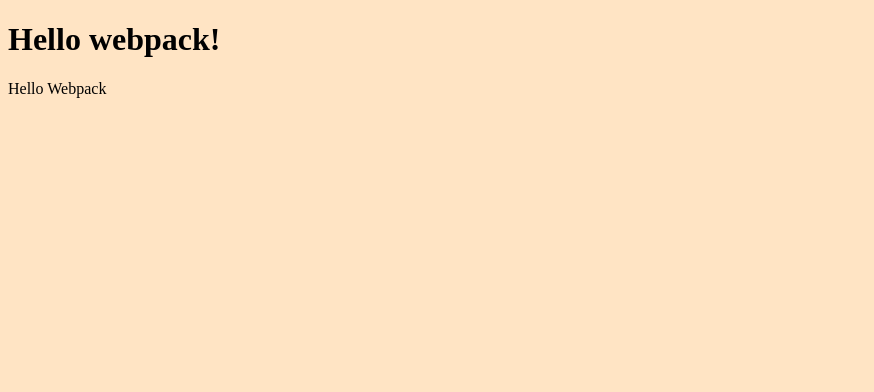
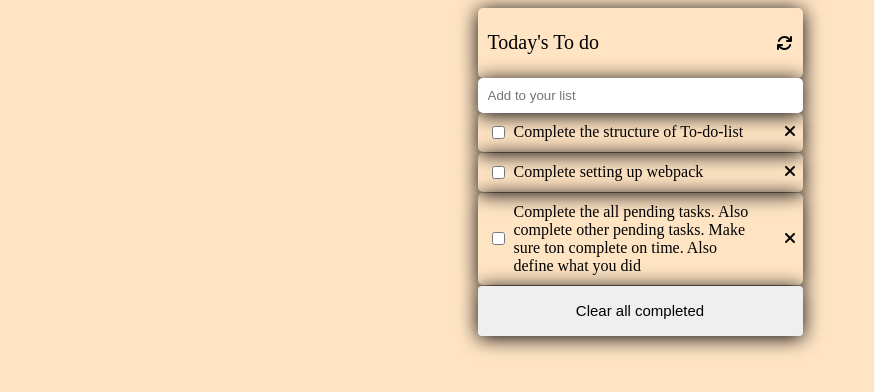
Before and after one commit to Wahaj-Ali/to-do-list, a website built with webpack: page src/index.html in a window 1280 px wide. Shown: the whole page, without its empty margins (0-874 px from the left). Built offline with nearby package versions, Linux system fonts and the light colour scheme.

Commit message:
Created a new branch
in this commit
- created the basic structure for the To-do list App.
- Used a function to dynamically get data from an array of objects and display it in the list.

```diff
--- a/src/index.html
+++ b/src/index.html
@@ -4,9 +4,26 @@
     <meta charset="UTF-8" />
     <meta http-equiv="X-UA-Compatible" content="IE=edge" />
     <meta name="viewport" content="width=device-width, initial-scale=1.0" />
+    <link
+      rel="stylesheet"
+      href="https://cdnjs.cloudflare.com/ajax/libs/font-awesome/6.2.1/css/all.min.css"
+    />
     <title>To Do List</title>
   </head>
   <body>
-    <h1>Hello webpack!</h1>
+    <div class="heading">
+      <h1>Today's To do</h1>
+      <i class="fa-solid fa-arrows-rotate"></i>
+    </div>
+    <div class="todo-list">
+      <div class="list-head">
+        <input type="text" placeholder="Add to your list" />
+      </div>
+
+      <div class="tasks"></div>
+      <div class="clear">
+        <button>Clear all completed</button>
+      </div>
+    </div>
   </body>
 </html>
--- a/src/index.js
+++ b/src/index.js
@@ -1,14 +1,50 @@
 import _ from 'lodash';
 import './style.css';
 
-function component() {
-    const element = document.createElement('div');
+// function component() {
+//     const element = document.createElement('div');
 
-    // Lodash, now imported by this script
-    element.innerHTML = _.join(['Hello', 'Webpack'], ' ');
-    element.classList.add('body');
+//     // Lodash, now imported by this script
+//     element.innerHTML = _.join(['Hello', 'Webpack'], ' ');
+//     element.classList.add('body');
 
-    return element;
-  }
+//     return element;
+//   }
 
-  document.body.appendChild(component());
+//   document.body.appendChild(component());
+
+const simpleTasks = [
+  {
+    description : "Complete the structure of To-do-list",
+    completed : false,
+    index : 1,
+  },
+  {
+    description : "Complete setting up webpack",
+    completed : true,
+    index : 2,
+  },
+  {
+    description : "Complete the all pending tasks. Also complete other pending tasks. Make sure ton complete on time. Also define what you did",
+    completed : false,
+    index : 3,
+  },
+]
+function displayTasks() {
+  let result = '';
+  simpleTasks.filter((task) => task.index > 0).forEach((task) => {
+    result += `
+    <div class="item">
+    <div class="itme-desc">
+    <input type="checkbox"  name="${task}" >
+    <label for="task"> ${task.description}</label><br>
+    </div>
+    <div class="item-btn">
+      <i class="fa-solid fa-xmark"></i>
+    </div>
+  </div> `;
+  });
+  document.querySelector('.tasks').innerHTML = result;
+}
+
+displayTasks();
--- a/src/style.css
+++ b/src/style.css
@@ -1,3 +1,75 @@
 body {
     background-color: bisque;
+    display: flex;
+    justify-content: center;
+    flex-direction: column;
+    align-items: center;
 }
+
+li {
+    list-style: none;
+}
+
+.item {
+    display: flex;
+    align-items: center;
+    gap: 8px;
+}
+
+.heading {
+    display: flex;
+    align-items: center;
+    padding: 10px;
+    border-radius: 5px;
+    box-shadow: 0px 2px 20px;
+    width: 305px;
+    justify-content: space-between;
+}
+
+.heading h1 {
+    font-weight: 100;
+    font-size: 20px;
+}
+
+.tasks {
+    width: 325px;
+}
+
+.item {
+    padding: 10px;
+    border-radius: 5px;
+    box-shadow: 0px 2px 20px;
+    margin-bottom: 1px;
+    align-items: center;
+    justify-content: flex-start;
+    display: flex;
+    gap: 10%;
+}
+
+.item label {
+    width: 325px;
+}
+
+.list-head input {
+    padding: 10px;
+    border-radius: 5px;
+    box-shadow: 0px 2px 20px;
+    width: 305px;
+    border: none;
+}
+
+.clear button {
+    border: none;
+    width: 325px;
+    height: 50px;
+    border-radius: 4px;
+    font-size: 15px;
+    box-shadow: 0px 2px 20px;
+}
+
+.itme-desc {
+    width: 267px;
+    display: flex;
+    align-items: center;
+    gap: 6px;
+}
```
